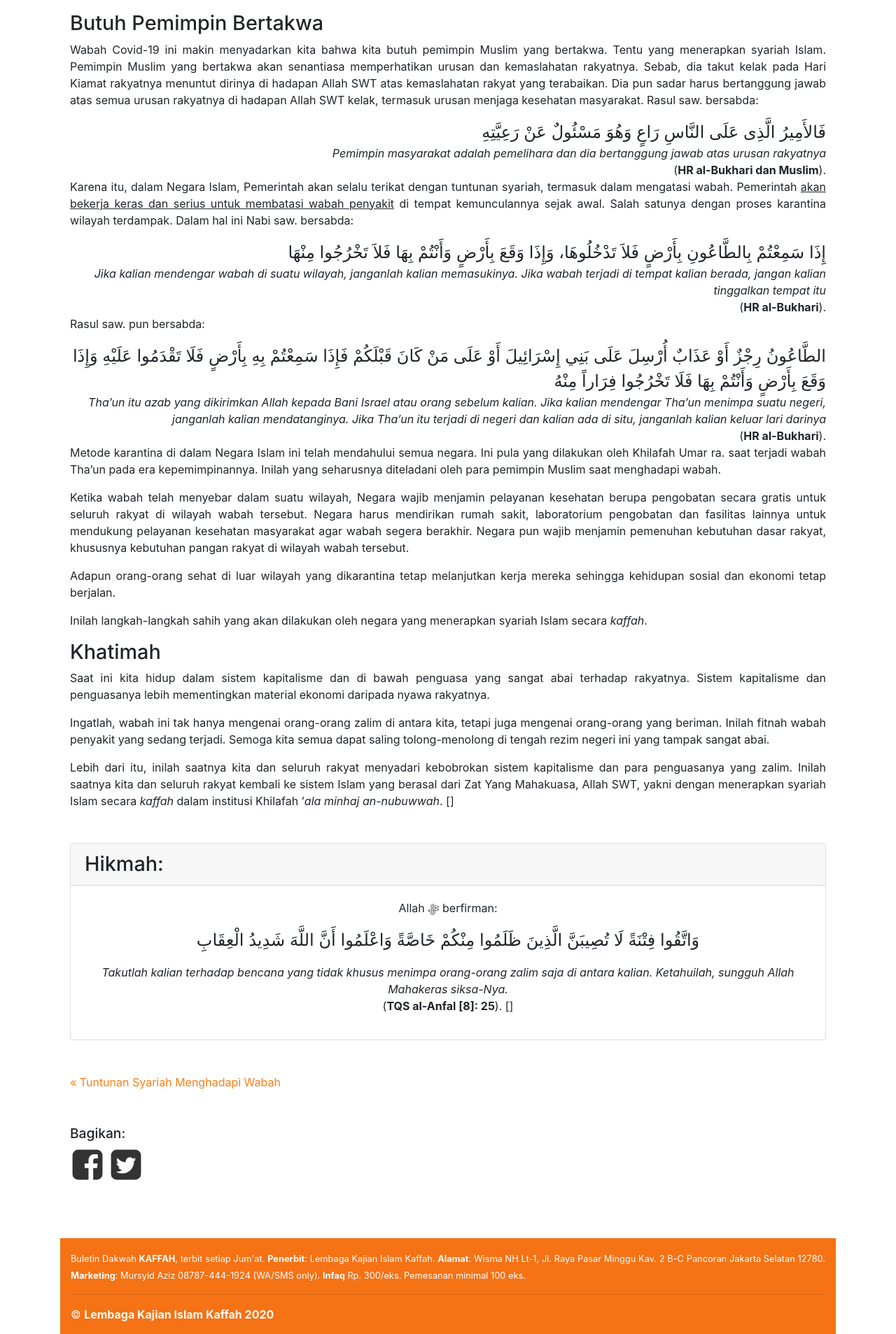
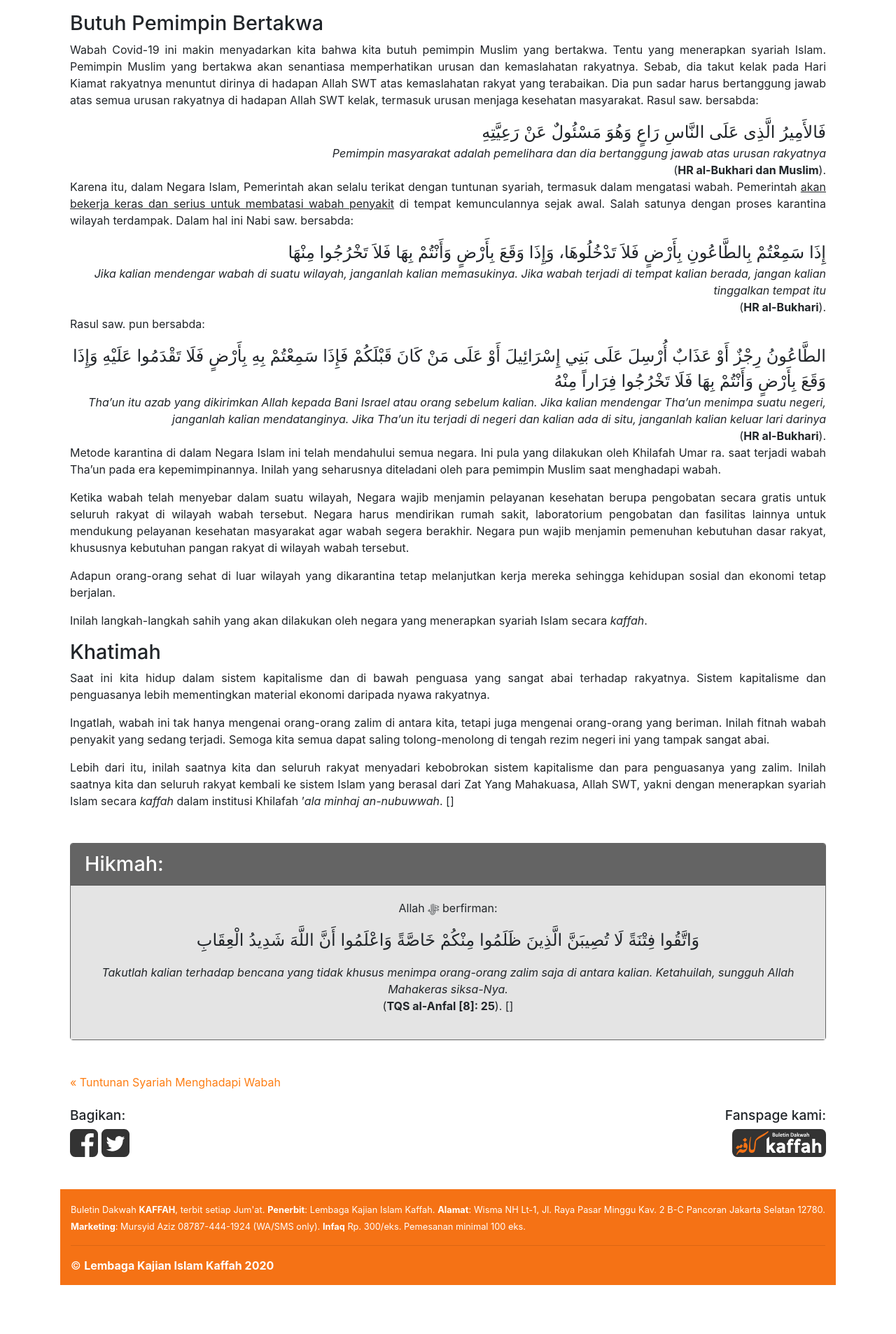
Before and after one commit to bandithijo/buletin-dakwah-kaffah, a Jekyll site: the page built from _posts/2020/2020-04-03-wabah-corona-di-mana-peran-negara.md, in a window 1280 px wide. Shown: the part 2255-4162 px from the top of the page at 70% size. Built offline with Jekyll 4.4.1, drawn with Linux system fonts in a browser that asks for light colours; nearby versions of some CDN libraries; after the commit the page ends 4092 px from its top, so only the background shows below that.

Commit message:
Add fanspage facebook buletin dakwah kaffah

```diff
--- /dev/null
+++ b/_includes/follow-us-button.html
@@ -0,0 +1,8 @@
+<h2>Fanspage kami:</h2>
+<ul class="pl-0">
+  <li class="">
+    <a href="https://facebook.com/{{ site.facebook_username }}" target="_blank">
+      <img src="/assets/images/icons/logo-kaffah-fanspage.svg" style="width:133.6px;height:40px;">
+    </a>
+  </li>
+</ul>
--- a/_includes/share-button.html
+++ b/_includes/share-button.html
@@ -1,4 +1,3 @@
-<div id="share">
 <h2>Bagikan:</h2>
 <ul class="pl-0">
   <li class="facebook">
@@ -12,4 +11,3 @@
     </a>
   </li>
 </ul>
-</div>
--- a/_layouts/post.html
+++ b/_layouts/post.html
@@ -2,7 +2,7 @@
 layout: default
 ---
 
-<div class="container my-4">
+<div class="container mt-4 mb-0">
   <h1 class="text-left">{{ page.title }}</h1>
   <hr>
   <div class="tanggal mb-5">
@@ -26,5 +26,14 @@ layout: default
     {{ content }}
   </div>
   {% include page-navigation.html %}
-  {% include share-button.html %}
+  <div class="share mt-3 mt-md-4">
+    <div class="row d-flex justify-content-between">
+      <div class="col-md-6 text-md-left">
+        {% include share-button.html %}
+      </div>
+      <div class="col-md-6 text-md-right">
+        {% include follow-us-button.html %}
+      </div>
+    </div>
+  </div>
 </div>
--- a/_posts/2020/2020-04-03-wabah-corona-di-mana-peran-negara.md
+++ b/_posts/2020/2020-04-03-wabah-corona-di-mana-peran-negara.md
@@ -95,7 +95,7 @@ Lebih dari itu, inilah saatnya kita dan seluruh rakyat menyadari kebobrokan sist
 
 
 <!-- HIKMAH -->
-<div class="card mt-5">
+<div class="card card-post mt-5">
   <div class="card-header">
   <h1>Hikmah:</h1>
   </div>
--- a/assets/css/custom/custom.css
+++ b/assets/css/custom/custom.css
@@ -127,6 +127,20 @@ h5.card-title {
   min-height: 100vh;
 }
 
+/* For card box color */
+.card.card-post {
+  border: 1px solid #646464 !important;
+}
+
+.card-post .card-header {
+  background-color: #646464 !important;
+  color: #ffffff;
+}
+
+.card-post .card-body {
+  background-color: #E4E4E4 !important;
+}
+
 .content-wrap {
   padding-bottom: 2.5rem;    /* Footer height */
 }
--- a/assets/css/custom/share-button.scss
+++ b/assets/css/custom/share-button.scss
@@ -1,5 +1,5 @@
-#share {
-    margin: 50px 0;
+.share {
+  margin: 0;
 
   h2 {
     font-size: 1.2em;
@@ -17,8 +17,8 @@
         }
 
         svg {
-                    width: 50px;
-                    height: 50px;
+          width: 40px;
+          height: 40px;
           fill: #333;
         }
       }
```
Also changed, not shown: _includes/button/share-icon-facebook.svg, _includes/button/share-icon-linkedin.svg (deleted), _includes/button/share-icon-twitter.svg, assets/images/icons/logo-kaffah-fanspage.svg (added). Lines whose indentation alone changed are shown as unchanged.
